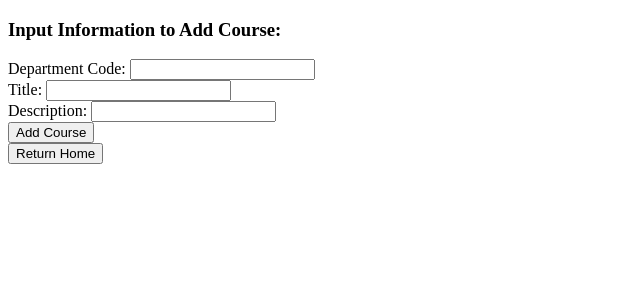
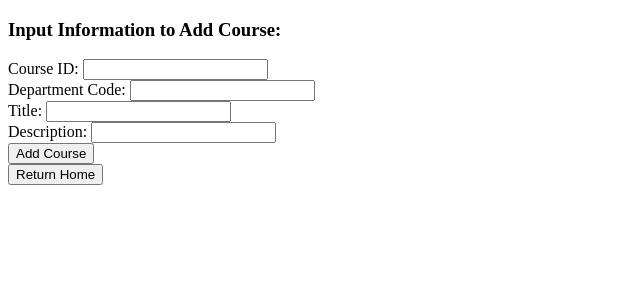
Before and after one commit to hasanzalkout20/DBFinalProj, a React (Create React App) app in the folder frontend/: page /add/course in a window 1280 px wide. Shown: the top 300 px of the page, without its empty margins (0-640 px from the left). Built offline with nearby package versions, Linux system fonts and the light colour scheme.

Commit message:
fixed addcourse

```diff
--- a/frontend/src/components/pages/AddCourse.jsx
+++ b/frontend/src/components/pages/AddCourse.jsx
@@ -4,6 +4,7 @@ import { TextField } from "../common/TextField";
 import { useNavigate } from "react-router-dom";
 
 export const AddCourse = () => {
+    const [courseID, setCourseID] = useState("");
     const [deptCode, setDeptCode] = useState("");
     const [title, setTitle] = useState("");
     const [description, setDescription] = useState("");
@@ -12,7 +13,7 @@ export const AddCourse = () => {
     const navigate = useNavigate();
 
     const handleSubmit = () => {
-        addCourse({ DeptCode: deptCode, Title: title, Description: description })
+        addCourse({ CourseID: courseID, DeptCode: deptCode, Title: title, Description: description })
             .then(x => {
                 setSuccess("Successfully added course.");
             })
@@ -27,6 +28,7 @@ export const AddCourse = () => {
                 <h3>Input Information to Add Course:</h3>
             </div>
             <form id="courses">
+                <TextField label="Course ID: " value={courseID} setValue={setCourseID} />
                 <TextField label="Department Code: " value={deptCode} setValue={setDeptCode} />
                 <TextField label="Title: " value={title} setValue={setTitle} />
                 <TextField label="Description: " value={description} setValue={setDescription} />
--- a/frontend/src/components/pages/Home.jsx
+++ b/frontend/src/components/pages/Home.jsx
@@ -134,8 +134,8 @@ export const Home = () => {
                                     {x}
                                     <ul>
                                         <li>Total students: { academicYearResults.aggregated_results[x].total_students }</li>
-                                        <li>Total students: { academicYearResults.aggregated_results[x].students_passed }</li>
-                                        <li>Total students: { academicYearResults.aggregated_results[x].pass_percentage.toFixed(2) }</li>
+                                        <li>Passing students: { academicYearResults.aggregated_results[x].students_passed }</li>
+                                        <li>Pass Percentage: { academicYearResults.aggregated_results[x].pass_percentage.toFixed(2) }</li>
                                     </ul>
                                 </li>)
                             }
```
